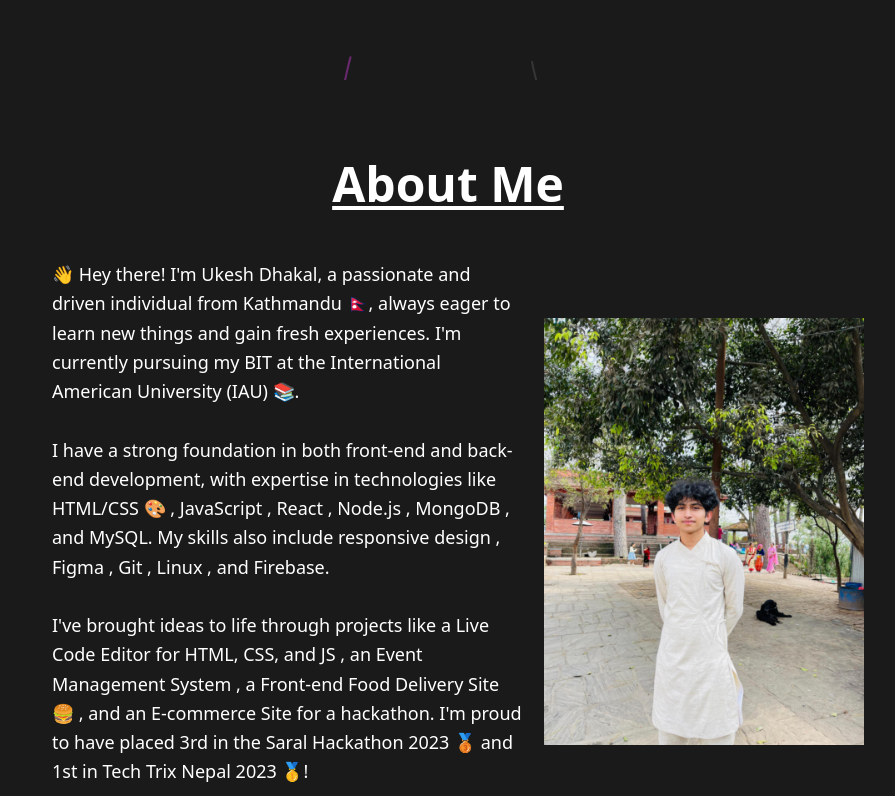
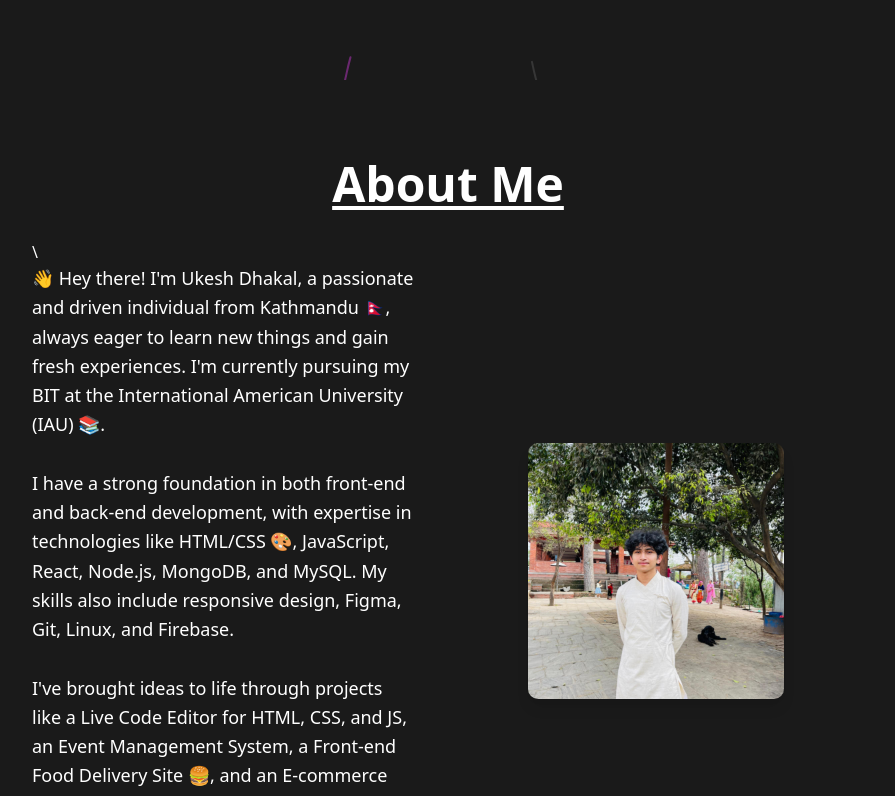
Before and after one commit to ukesh-dhakal/Portfolio, a Next.js app: page / in a window 1280 px wide. Shown: the part 720-1516 px from the top of the page, without its empty margins (192-1087 px from the left). Built offline with nearby package versions, Linux system fonts and the light colour scheme.

Commit message:
Update AboutMe.tsx

```diff
--- a/app/Components/AboutMe.tsx
+++ b/app/Components/AboutMe.tsx
@@ -4,31 +4,33 @@ import Photo from '../../public/Photo.jpg'; // Adjust the path as necessary
 
 const AboutMe = () => {
   return (
-
-    <div className="max-w-4xl mx-auto my-12 p-8  ">
-
-
+    <div className="max-w-4xl mx-auto my-12 p-4 md:p-8">
       <h1 className="text-4xl font-bold text-center text-white underline underline-offset-4 mb-8 md:text-5xl">
         About Me
       </h1>
 
-     <div className='flex flex-row justify-center items-center'>
-      <p className="text-lg text-white m-5 leading-relaxed break-words">
+  \
+      <div className="flex flex-col-reverse items-center justify-center md:flex-row md:space-x-8">
+        {/* Paragraph */}
+        <p className="text-lg text-white mt-6 md:mt-0 leading-relaxed break-words text-center md:text-left md:w-1/2">
           👋 Hey there! I'm Ukesh Dhakal, a passionate and driven individual from Kathmandu 🇳🇵, always eager to learn new things and gain fresh experiences. I'm currently pursuing my BIT at the International American University (IAU) 📚. <br/>
           <br/>
-I have a strong foundation in both front-end and back-end development, with expertise in technologies like HTML/CSS 🎨 , JavaScript , React , Node.js , MongoDB , and MySQL. My skills also include responsive design , Figma , Git , Linux , and Firebase. <br/>
+          I have a strong foundation in both front-end and back-end development, with expertise in technologies like HTML/CSS 🎨, JavaScript, React, Node.js, MongoDB, and MySQL. My skills also include responsive design, Figma, Git, Linux, and Firebase. <br/>
           <br/>
-I've brought ideas to life through projects like a Live Code Editor for HTML, CSS, and JS , an Event Management System , a Front-end Food Delivery Site 🍔 , and an E-commerce Site for a hackathon. I'm proud to have placed 3rd in the Saral Hackathon 2023 🥉 and 1st in Tech Trix Nepal 2023 🥇!
+          I've brought ideas to life through projects like a Live Code Editor for HTML, CSS, and JS, an Event Management System, a Front-end Food Delivery Site 🍔, and an E-commerce Site for a hackathon. I'm proud to have placed 3rd in the Saral Hackathon 2023 🥉 and 1st in Tech Trix Nepal 2023 🥇!
         </p>
+
+
+        <div className="flex-shrink-0 md:w-1/2 flex justify-center">
           <Image
             src={Photo}
             alt="Ukesh Dhakal"
             width={320}
             height={320}
-        className=" mx-auto m-5 mt-8 mb-4"
+            className="rounded-lg shadow-lg w-48 h-48 md:w-64 md:h-64 object-cover" // Added object-cover for better image fitting
           />
         </div>
-
+      </div>
     </div>
   );
 };
```
Lines whose indentation alone changed are shown as unchanged.
